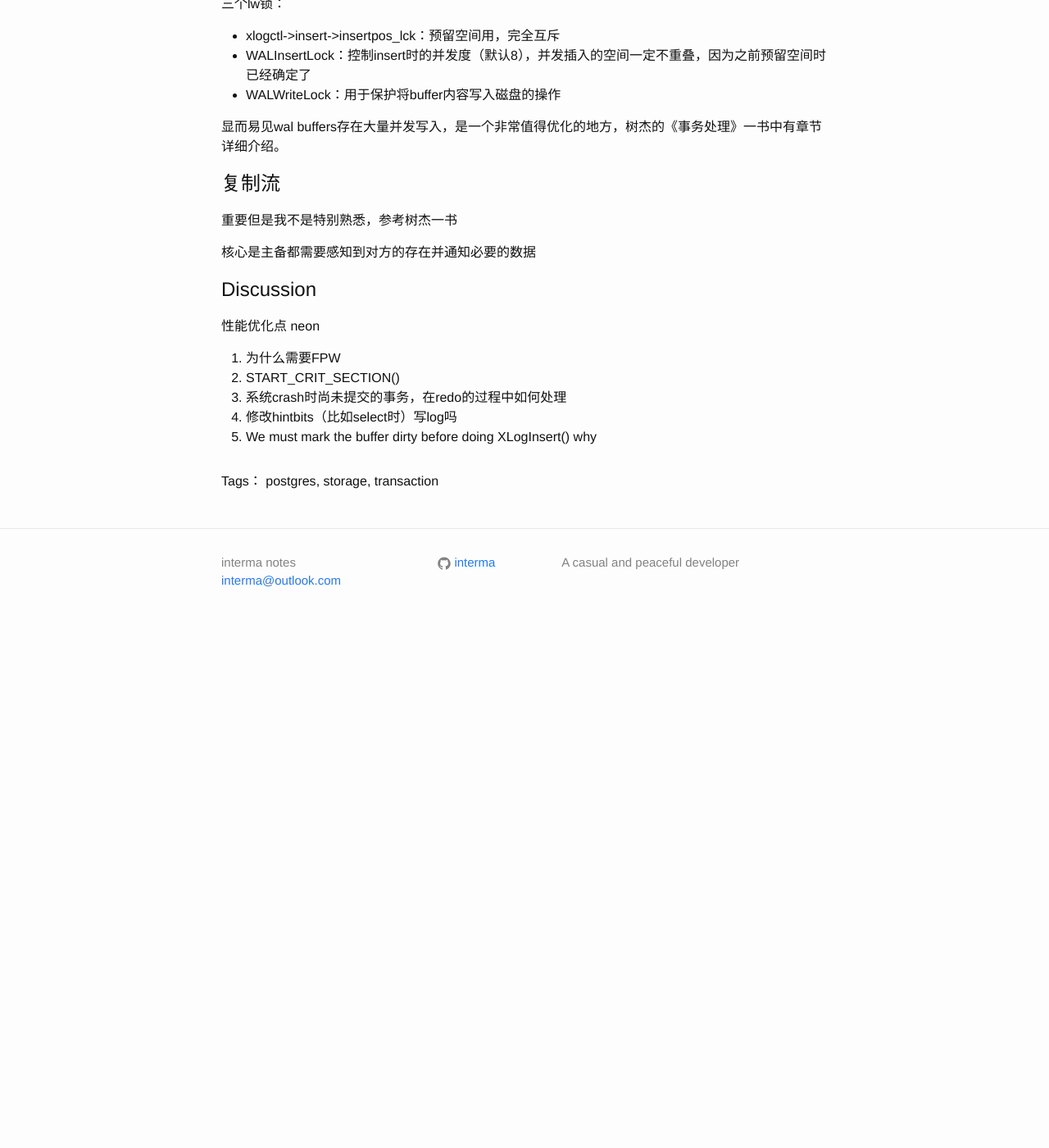
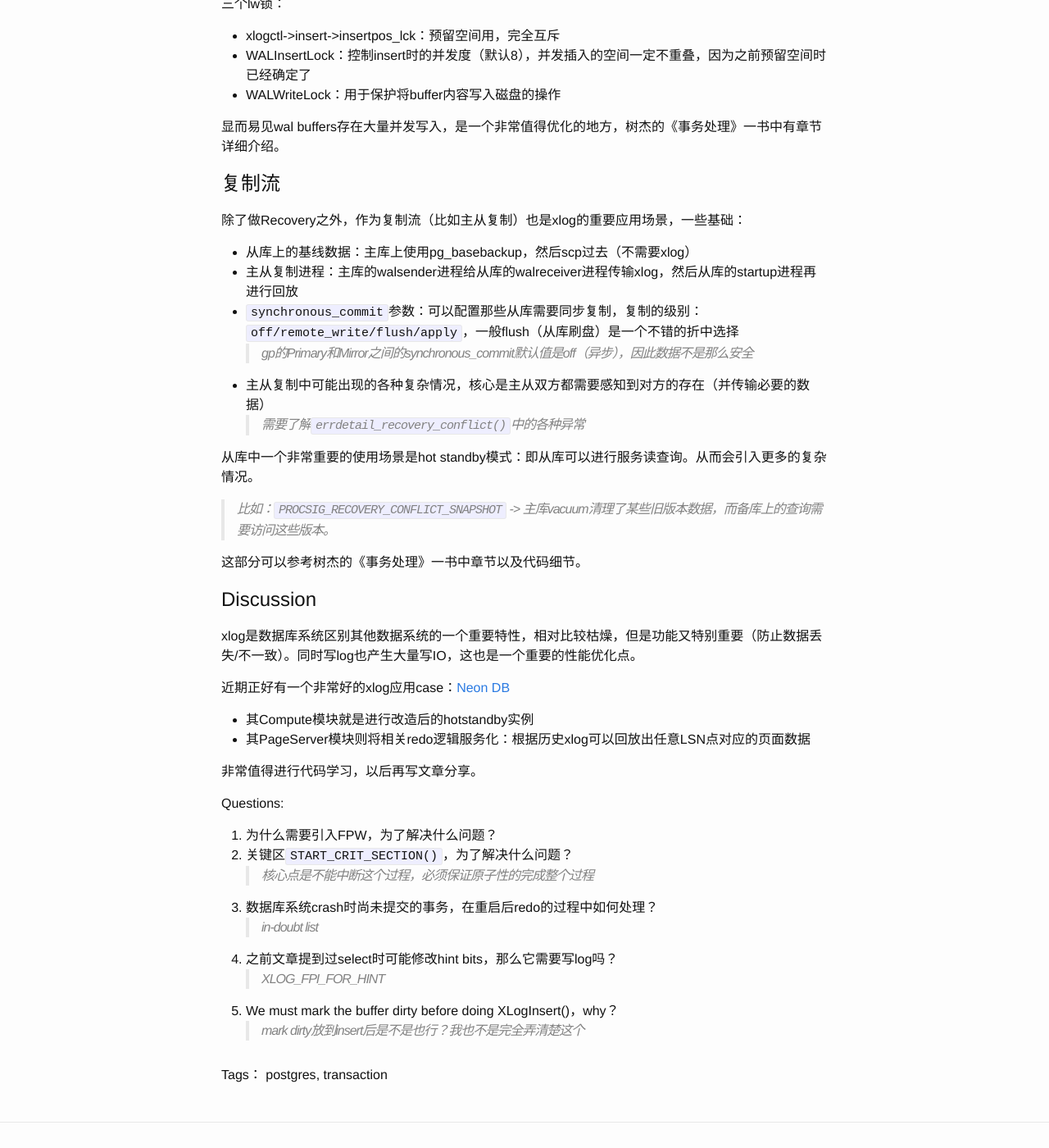
Before and after one commit to interma/interma.github.io, a Jekyll site: the page built from _posts/2025-10-29-xlog.markdown, in a window 1280 px wide and 1400 px high, scrolled down 3829 px. Shown: the whole window at 82% size. Built offline with Jekyll 4.4.1, drawn with Linux system fonts in a browser that asks for light colours; before the commit the page ends 4609 px from its top, so only the background shows below that; some of the changed text lies outside the part shown.

Commit message:
finished xlog

```diff
--- a/_posts/2025-10-29-xlog.markdown
+++ b/_posts/2025-10-29-xlog.markdown
@@ -3,7 +3,7 @@ layout: post
 title:  "Xlog基础"
 date:   2025-09-29 10:26:51 +0800
 permalink: /postgres/xlog.html
-tags: [postgres, storage, transaction]
+tags: [postgres, transaction]
 ---
 
 postgres中的xlog即wal（write-ahead log），它是数据库事务中持久性（D）的基础保证。
@@ -12,7 +12,7 @@ postgres中的xlog即wal（write-ahead log），它是数据库事务中持久
 
 xlog的2个最主要的使用场景是：
 - 崩溃恢复: 在数据库崩溃后，recovery进程会根据xlog日志重建丢失的操作，确保数据一致性
-- 主备复制: 在主备复制环境中，备库重放主库的xlog日志，从而保持与主库的状态同步
+- 主从复制: 在主从复制环境中，从库重放主库的xlog日志，从而保持与主库的状态同步
 
 一般介绍可以参考PG-JP book的WAL章节。
 
@@ -166,18 +166,35 @@ struct XLogCtlData {
 显而易见wal buffers存在大量并发写入，是一个非常值得优化的地方，树杰的《事务处理》一书中有章节详细介绍。
 
 ### 复制流
-重要但是我不是特别熟悉，参考树杰一书
+除了做Recovery之外，作为复制流（比如主从复制）也是xlog的重要应用场景，一些基础：
+- 从库上的基线数据：主库上使用pg_basebackup，然后scp过去（不需要xlog）
+- 主从复制进程：主库的walsender进程给从库的walreceiver进程传输xlog，然后从库的startup进程再进行回放
+- `synchronous_commit`参数：可以配置那些从库需要同步复制，复制的级别：`off/remote_write/flush/apply`，一般flush（从库刷盘）是一个不错的折中选择
+    > gp的Primary和Mirror之间的synchronous_commit默认值是off（异步），因此数据不是那么安全
+- 主从复制中可能出现的各种复杂情况，核心是主从双方都需要感知到对方的存在（并传输必要的数据）
+    > 需要了解`errdetail_recovery_conflict()`中的各种异常
 
+从库中一个非常重要的使用场景是hot standby模式：即从库可以进行服务读查询。从而会引入更多的复杂情况。
+> 比如：`PROCSIG_RECOVERY_CONFLICT_SNAPSHOT` -> 主库vacuum清理了某些旧版本数据，而备库上的查询需要访问这些版本。
 
-核心是主备都需要感知到对方的存在并通知必要的数据
-
+这部分可以参考树杰的《事务处理》一书中章节以及代码细节。
 
 ### Discussion
-性能优化点
-neon
+xlog是数据库系统区别其他数据系统的一个重要特性，相对比较枯燥，但是功能又特别重要（防止数据丢失/不一致）。同时写log也产生大量写IO，这也是一个重要的性能优化点。
 
-1. 为什么需要FPW
-1. START_CRIT_SECTION()
-1. 系统crash时尚未提交的事务，在redo的过程中如何处理
-1. 修改hintbits（比如select时）写log吗
-1. We must mark the buffer dirty before doing XLogInsert() why
+近期正好有一个非常好的xlog应用case：[Neon DB](https://github.com/neondatabase/neon/)
+- 其Compute模块就是进行改造后的hotstandby实例
+- 其PageServer模块则将相关redo逻辑服务化：根据历史xlog可以回放出任意LSN点对应的页面数据
+
+非常值得进行代码学习，以后再写文章分享。
+
+Questions:
+1. 为什么需要引入FPW，为了解决什么问题？
+1. 关键区`START_CRIT_SECTION()`，为了解决什么问题？
+    > 核心点是不能中断这个过程，必须保证原子性的完成整个过程
+1. 数据库系统crash时尚未提交的事务，在重启后redo的过程中如何处理？
+    > in-doubt list
+1. 之前文章提到过select时可能修改hint bits，那么它需要写log吗？
+    > XLOG_FPI_FOR_HINT
+1. We must mark the buffer dirty before doing XLogInsert()，why？
+    > mark dirty放到insert后是不是也行？我也不是完全弄清楚这个
```
